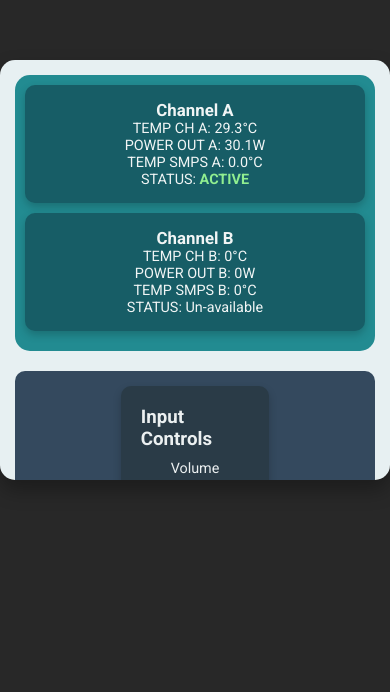
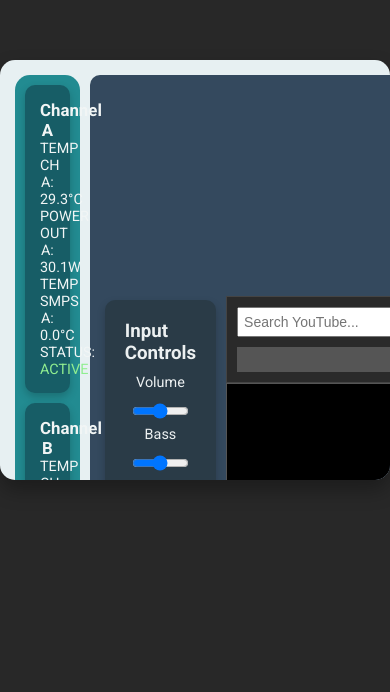
Before and after one commit to sonusharma002/DigitalAmplifier, a plain HTML site: page page2.html in a window 390 px wide. Shown: the part 152-844 px from the top of the page. Drawn offline with Linux system fonts and the light colour scheme.

Commit message:
Update page2.html

```diff
--- a/page2.html
+++ b/page2.html
@@ -303,27 +303,13 @@
         /*mobile responsible*/
 
 
-        @media (max-width: 768px) {
-           .amplifier-container {
-                width: 100%;
-                height: auto;
-            }
+       @media (max-width: 1280px) {
+    .amplifier-container {
+        width: 100%;
+        height: auto;
+    }
+}
 
-            .control-panel,
-            .main-section {
-                flex-direction: column;
-            }
-
-            .info-panel {
-                width: 100%;
-                margin-bottom: 10px;
-            }
-        }
-
-        .status-active {
-            color: lightgreen;
-            font-weight: bold;
-        }
     </style>
 </head>
 
```
